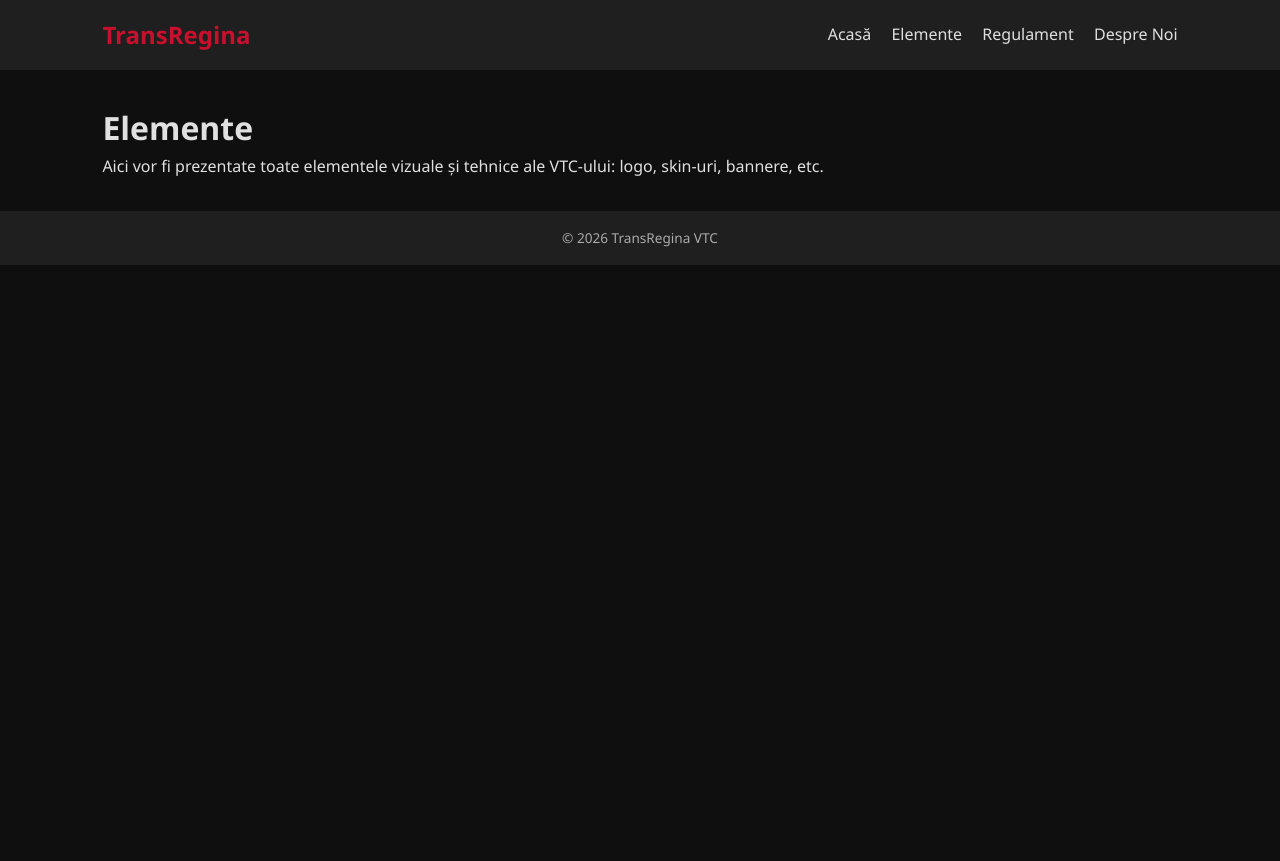
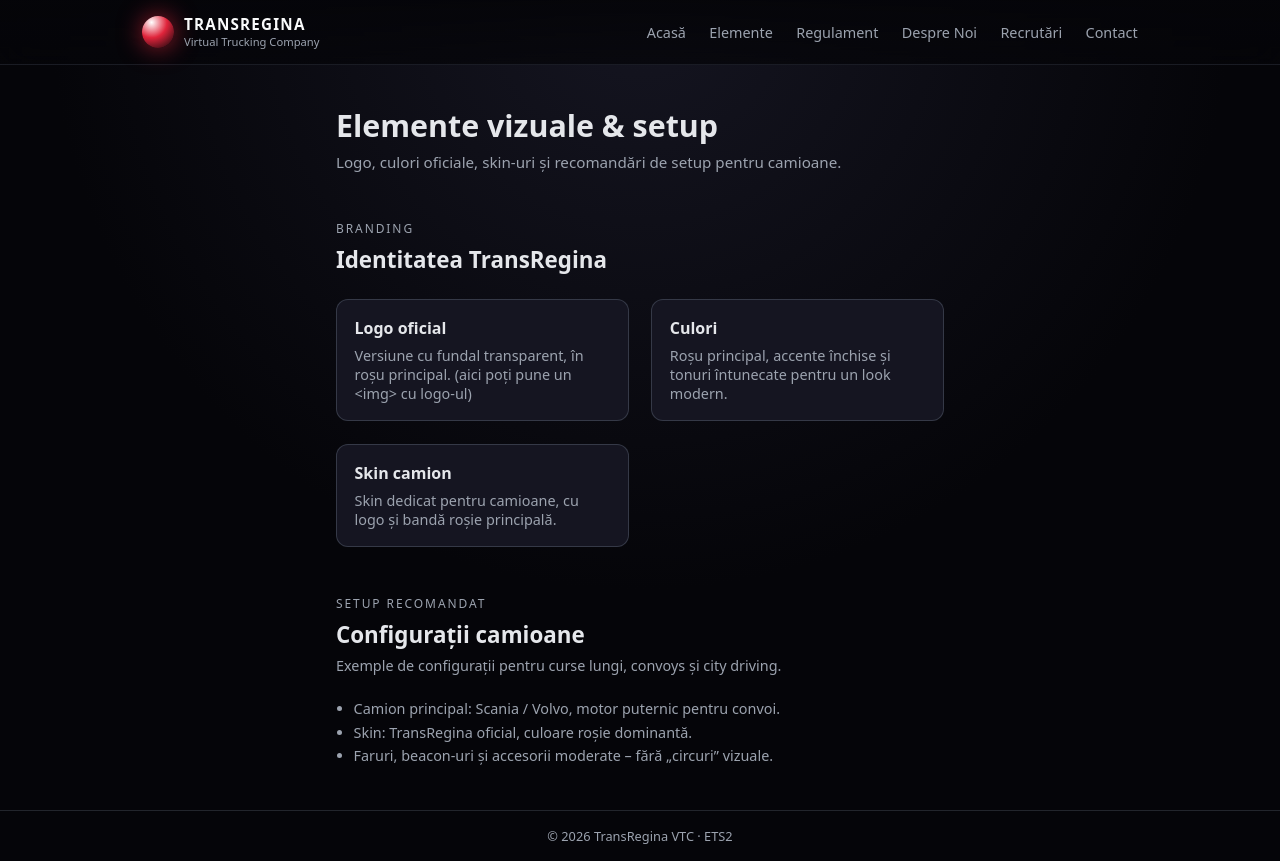
Before and after one commit to teleucamihaipersonal-blip/TransRegina, a plain HTML site: page elemente.html in a window 1280 px wide. Before the commit the page ends 800 px from the top, so only its background shows below. Drawn offline with Linux system fonts and the light colour scheme.

Commit message:
Update elemente.html

```diff
--- a/elemente.html
+++ b/elemente.html
@@ -4,27 +4,78 @@
     <meta charset="UTF-8">
     <meta name="viewport" content="width=device-width, initial-scale=1.0">
     <title>TransRegina - Elemente</title>
-    <link rel="stylesheet" href="style.css">
+    <link rel="stylesheet" href="css/style.css">
 </head>
 <body>
+<div class="page">
+    <!-- HEADER -->
     <header>
-        <div class="logo">TransRegina</div>
+        <div class="nav-inner">
+            <div class="logo">
+                <div class="logo-mark"></div>
+                <div>
+                    <div class="logo-text">TransRegina</div>
+                    <div class="logo-sub">Virtual Trucking Company</div>
+                </div>
+            </div>
             <nav>
                 <a href="index.html">Acasă</a>
                 <a href="elemente.html">Elemente</a>
                 <a href="regulament.html">Regulament</a>
                 <a href="despre.html">Despre Noi</a>
+                <a href="recrutari.html">Recrutări</a>
+                <a href="contact.html">Contact</a>
             </nav>
+        </div>
     </header>
 
     <main>
-        <h1>Elemente</h1>
-        <p>Aici vor fi prezentate toate elementele vizuale și tehnice ale VTC-ului: logo, skin-uri, bannere, etc.</p>
+        <h1 class="page-title">Elemente vizuale & setup</h1>
+        <p class="page-subtitle">
+            Logo, culori oficiale, skin-uri și recomandări de setup pentru camioane.
+        </p>
+
+        <section class="section">
+            <div class="section-header">
+                <div class="section-kicker">Branding</div>
+                <h2 class="section-title">Identitatea TransRegina</h2>
+            </div>
+
+            <div class="grid grid-3">
+                <div class="card">
+                    <h3>Logo oficial</h3>
+                    <p>Versiune cu fundal transparent, în roșu principal. (aici poți pune un &lt;img&gt; cu logo-ul)</p>
+                </div>
+                <div class="card">
+                    <h3>Culori</h3>
+                    <p>Roșu principal, accente închise și tonuri întunecate pentru un look modern.</p>
+                </div>
+                <div class="card">
+                    <h3>Skin camion</h3>
+                    <p>Skin dedicat pentru camioane, cu logo și bandă roșie principală.</p>
+                </div>
+            </div>
+        </section>
+
+        <section class="section">
+            <div class="section-header">
+                <div class="section-kicker">Setup recomandat</div>
+                <h2 class="section-title">Configurații camioane</h2>
+                <p class="section-desc">Exemple de configurații pentru curse lungi, convoys și city driving.</p>
+            </div>
+
+            <ul>
+                <li>Camion principal: Scania / Volvo, motor puternic pentru convoi.</li>
+                <li>Skin: TransRegina oficial, culoare roșie dominantă.</li>
+                <li>Faruri, beacon-uri și accesorii moderate – fără „circuri” vizuale.</li>
+            </ul>
+        </section>
     </main>
 
     <footer>
-        <p>&copy; <span id="year"></span> TransRegina VTC</p>
+        <p>&copy; <span id="year"></span> TransRegina VTC · ETS2</p>
     </footer>
+</div>
 
 <script>
     document.getElementById('year').textContent = new Date().getFullYear();
```
Lines whose indentation alone changed are shown as unchanged.
